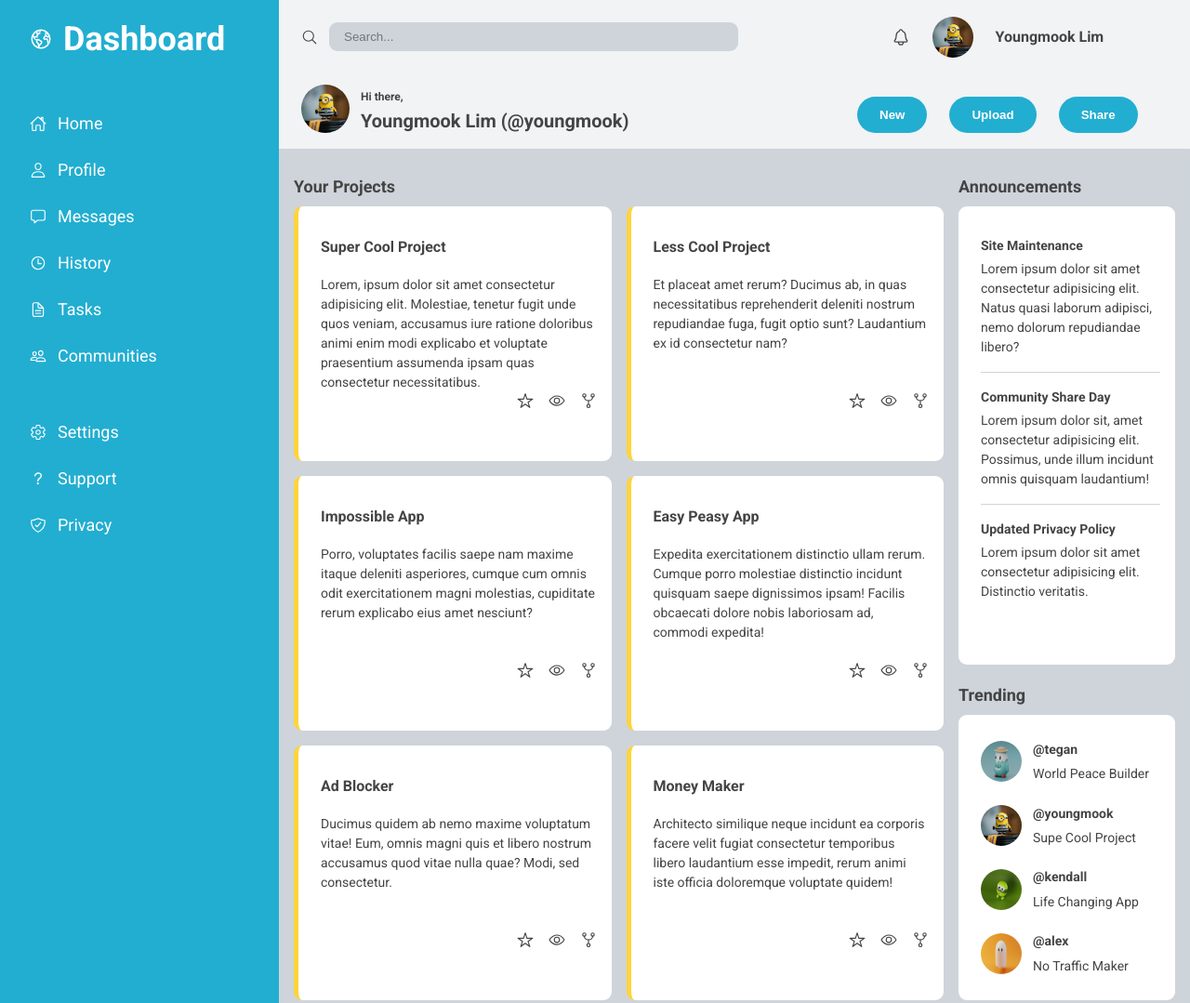
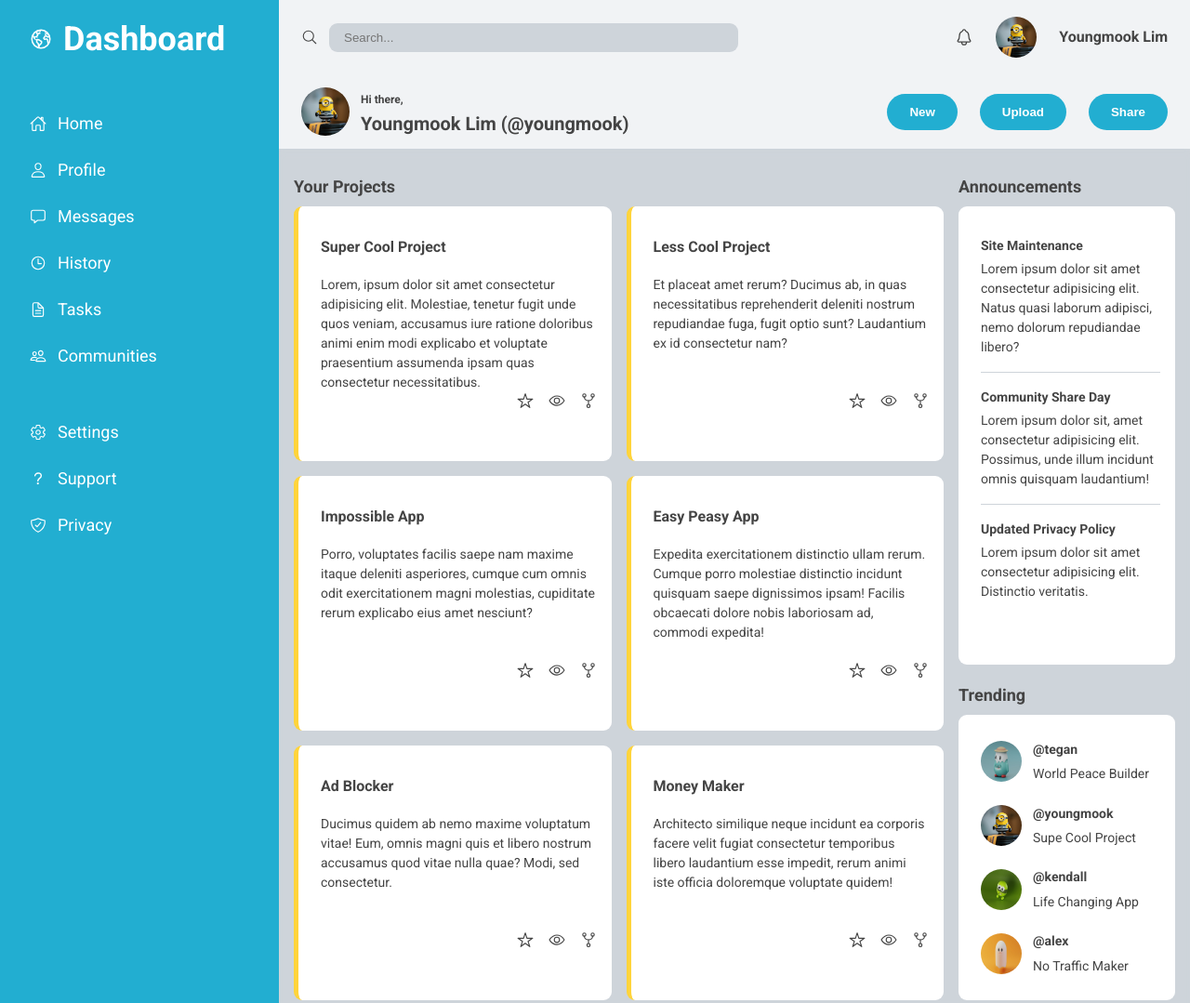
Before and after one commit to Youngmook-Lim/odin-admin-dashboard, a plain HTML site: page index.html in a window 1280 px wide. Shown: the top 1079 px of the page at 93% size. Drawn offline with nearby package versions, Linux system fonts and the light colour scheme.

Commit message:
Add minor changes

```diff
--- a/style.css
+++ b/style.css
@@ -39,6 +39,7 @@ body {
   background-color: #f1f3f5;
   grid-template-columns: 5fr 4fr;
   grid-template-rows: 1fr 1fr;
+
   column-gap: 4.8rem;
   overflow: auto;
 }
@@ -68,7 +69,7 @@ body {
 .header__icons {
   width: 100%;
   display: flex;
-  justify-content: center;
+  justify-content: right;
   align-items: center;
   gap: 2.4rem;
   padding: 1.2rem 2.4rem;
@@ -98,8 +99,7 @@ body {
   /* justify-items: center; */
   align-items: center;
   column-gap: 1.2rem;
-  padding: 2.4rem;
-  padding-top: 1.2rem;
+  padding: 0 2.4rem;
 }
 
 .header__main p {
@@ -114,6 +114,9 @@ body {
 .header__buttons {
   display: flex;
   gap: 2.4rem;
+  width: 100%;
+  padding: 1.2rem 2.4rem;
+  justify-content: right;
 }
 
 .btn {
```
